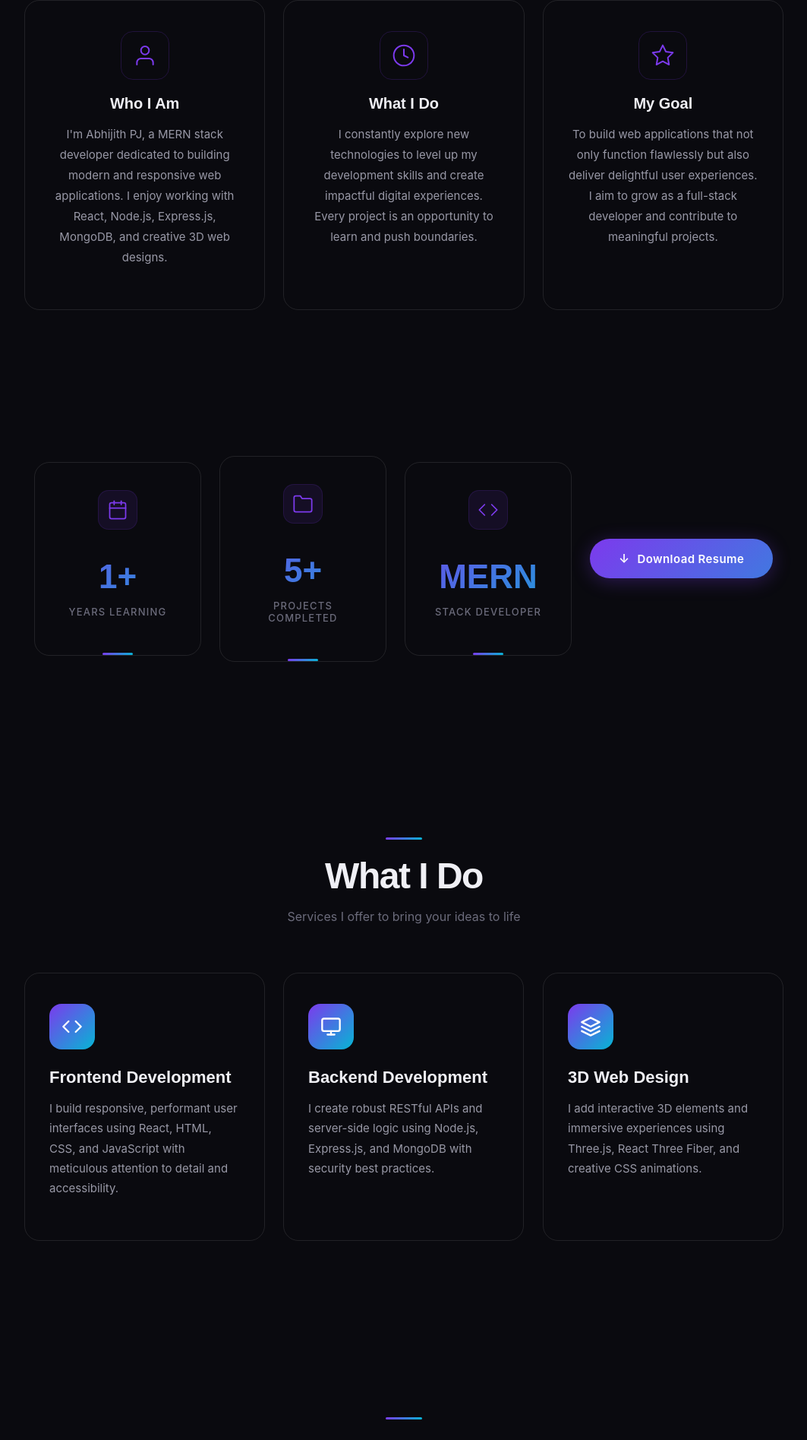
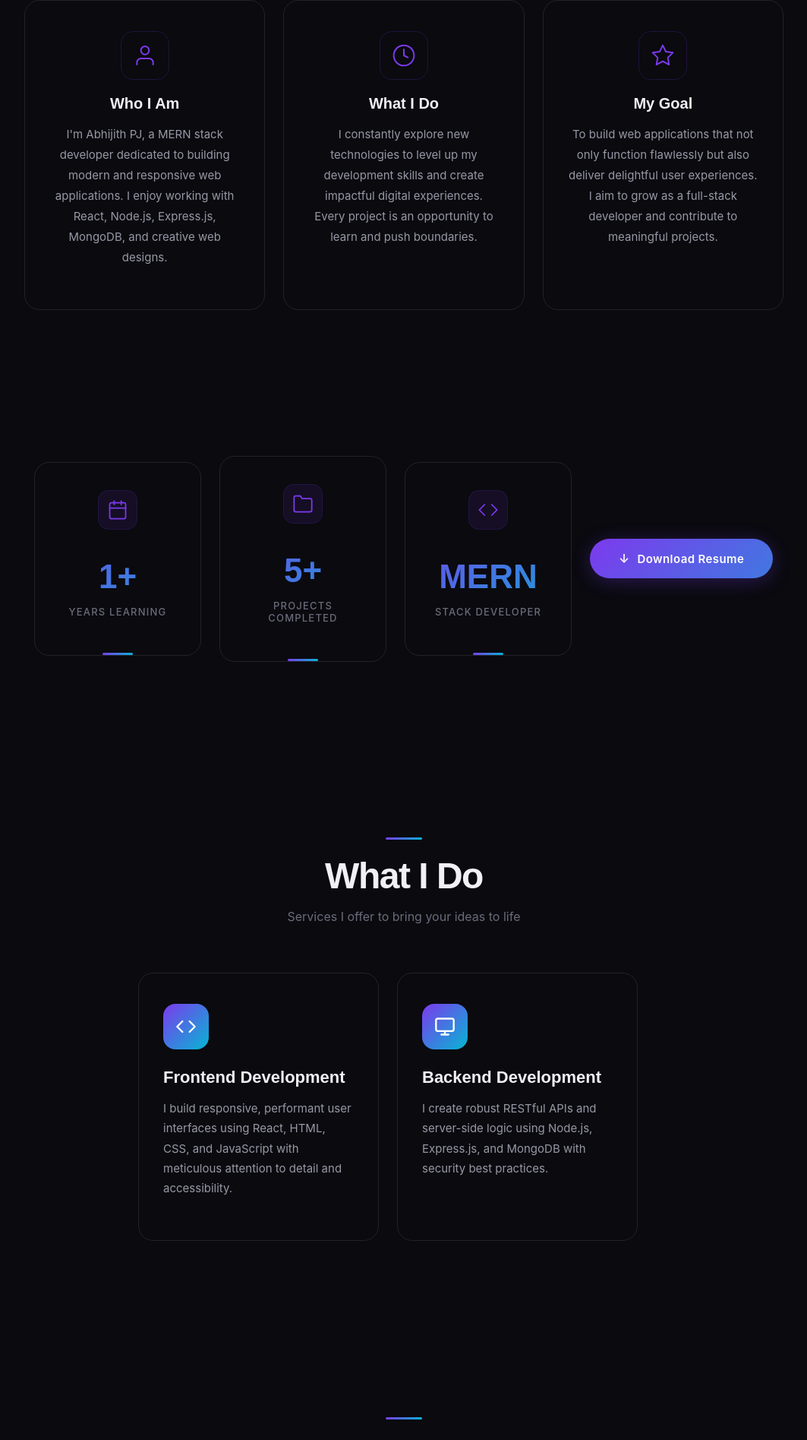
Before and after one commit to abhi123293/my-portfolio, a React (Vite) app in the folder rportfolio/: page / in a window 1280 px wide. Shown: the part 1082-2977 px from the top of the page at 76% size, without its empty margins (108-1171 px from the left). Built offline with nearby package versions, Linux system fonts and the light colour scheme.

Commit message:
Update portfolio and resume

```diff
--- a/rportfolio/src/App.css
+++ b/rportfolio/src/App.css
@@ -1040,6 +1040,7 @@ body {
 
 .services-container {
   display: grid;
+  position: relative;
   grid-template-columns: repeat(3, 1fr);
   gap: 24px;
   max-width: 1000px;
@@ -1053,8 +1054,11 @@ body {
   border-radius: var(--radius-md);
   position: relative;
   overflow: hidden;
+  left: 150px;
   transition: transform var(--transition), border-color var(--transition), box-shadow var(--transition);
-}
+
+}
+
 
 .service-card::before {
   content: '';
--- a/rportfolio/src/App.jsx
+++ b/rportfolio/src/App.jsx
@@ -23,6 +23,7 @@ const SKILL_CATEGORIES = [
       { name: "CSS3", color: "#1572b6", icon: "C" },
       { name: "JavaScript", color: "#f7df1e", icon: "JS" },
       { name: "React", color: "#61dafb", icon: "R" },
+      {name:"Typescript",color:"#74c35a",icon:"T"}
     ],
   },
   {
@@ -31,14 +32,19 @@ const SKILL_CATEGORIES = [
       { name: "Node.js", color: "#339933", icon: "N" },
       { name: "Express.js", color: "#ffffff", icon: "Ex" },
       { name: "MongoDB", color: "#47a248", icon: "M" },
+      {name: "MySql", color: "#35db93", icon: "M"}
     ],
   },
   {
     title: "Tools & Design",
     skills: [
       { name: "Git", color: "#f05032", icon: "G" },
-      { name: "Photoshop", color: "#31a8ff", icon: "Ps" },
+       { name: "GitHub", color: "#f05032", icon: "G" },
       { name: "VS Code", color: "#007acc", icon: "VS" },
+        { name: "PowerBi", color: "#f05032", icon: "p" },
+         { name: "Excel", color: "#32f042", icon: "Ex" },
+          { name: "Figma", color: "#1c84b4", icon: "Fg" },
+           { name: "Photoshop", color: "#31a8ff", icon: "Ps" },
     ],
   },
   {
@@ -70,15 +76,15 @@ const SERVICES = [
     title: "Backend Development",
     text: "I create robust RESTful APIs and server-side logic using Node.js, Express.js, and MongoDB with security best practices.",
   },
-  {
-    icon: (
-      <svg width="28" height="28" viewBox="0 0 24 24" fill="none" stroke="currentColor" strokeWidth="2" strokeLinecap="round" strokeLinejoin="round">
-        <path d="M12 2L2 7l10 5 10-5-10-5z" /><path d="M2 17l10 5 10-5" /><path d="M2 12l10 5 10-5" />
-      </svg>
-    ),
-    title: "3D Web Design",
-    text: "I add interactive 3D elements and immersive experiences using Three.js, React Three Fiber, and creative CSS animations.",
-  },
+  // {
+  //   icon: (
+  //     <svg width="28" height="28" viewBox="0 0 24 24" fill="none" stroke="currentColor" strokeWidth="2" strokeLinecap="round" strokeLinejoin="round">
+  //       <path d="M12 2L2 7l10 5 10-5-10-5z" /><path d="M2 17l10 5 10-5" /><path d="M2 12l10 5 10-5" />
+  //     </svg>
+  //   ),
+  //   title: "3D Web Design",
+  //   text: "I add interactive 3D elements and immersive experiences using Three.js, React Three Fiber, and creative CSS animations.",
+  // },
 ];
 
 const PROJECTS = [
@@ -346,7 +352,7 @@ function useTypingAnimation(words, typingSpeed = 100, deletingSpeed = 50, pauseT
 }
 
 function Hero() {
-  const words = ["MERN Stack Developer", "Frontend Developer", "Backend Developer", "3D Web Designer"];
+  const words = ["MERN Stack Developer", "Frontend Developer", "Backend Developer"];
   const displayText = useTypingAnimation(words);
 
   return (
@@ -414,7 +420,7 @@ function About() {
           <p>
             I'm Abhijith PJ, a MERN stack developer dedicated to building
             modern and responsive web applications. I enjoy working with React,
-            Node.js, Express.js, MongoDB, and creative 3D web designs.
+            Node.js, Express.js, MongoDB, and creative web designs.
           </p>
         </div>
         <div className="about-box">
@@ -478,7 +484,7 @@ function Stats() {
         <h2>MERN</h2>
         <p>Stack Developer</p>
       </div>
-      <a href="/Abhijith_Resume.pdf" download className="resume-btn" data-reveal data-reveal-delay="300">
+      <a href="/AbhijithResume.pdf" download className="resume-btn" data-reveal data-reveal-delay="300">
         Download Resume
       </a>
     </section>
--- a/rportfolio/src/components/NotesProject.jsx
+++ b/rportfolio/src/components/NotesProject.jsx
@@ -9,7 +9,7 @@ function NotesProject() {
 
   return (
     <div className="notes-project-page">
-      <Link to="/" className="back-home-btn">
+      <Link to=" /" className="back-home-btn">
         ← Back Home
       </Link>
 
```
Also changed, not shown: 2 other files (tests, documents, lock files or other folders).
